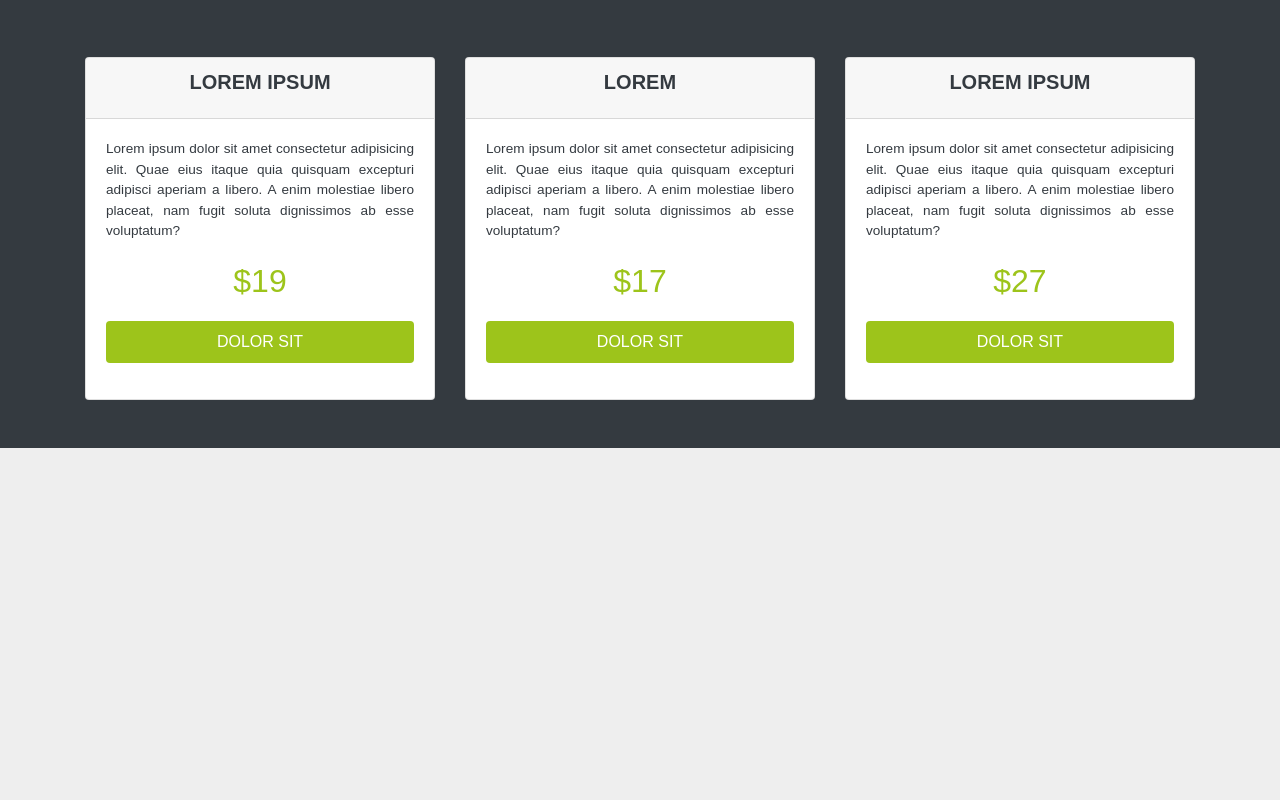
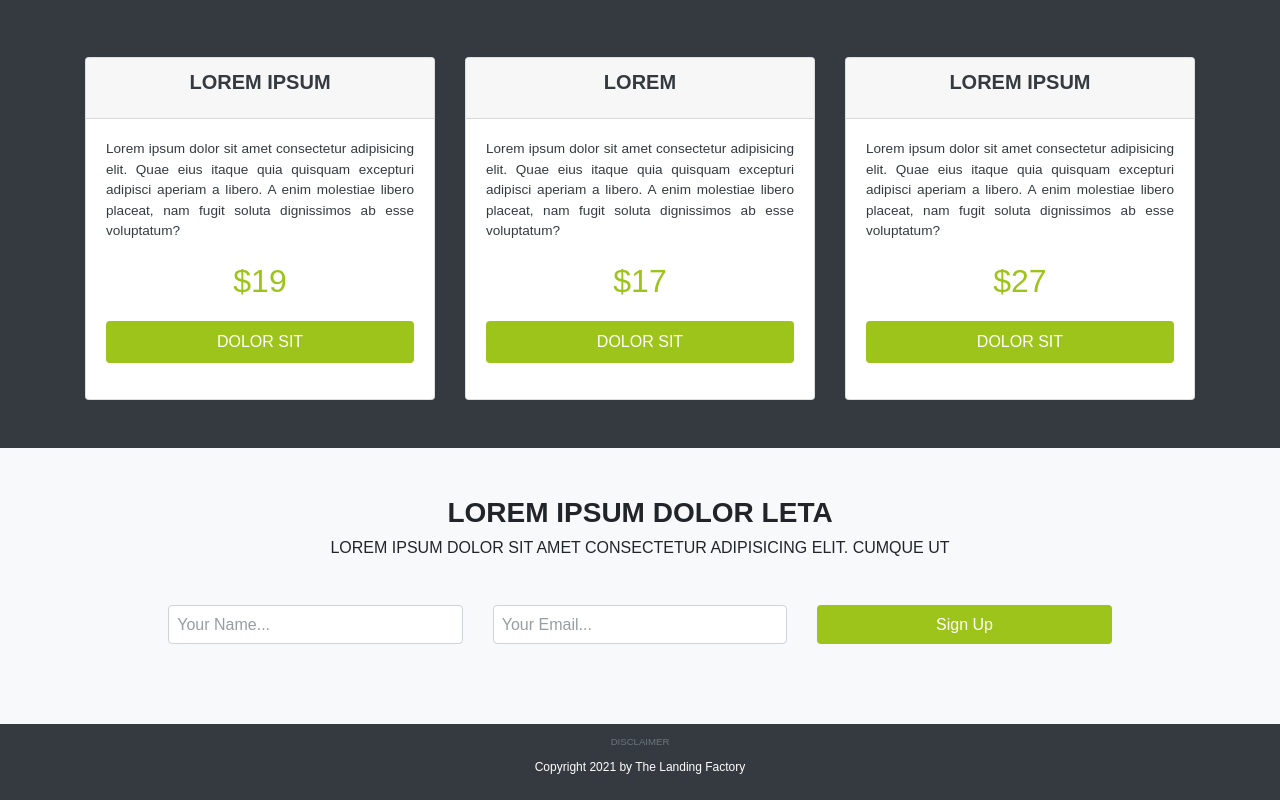
Before and after one commit to etanami/selar-sales-template, a plain HTML site: page index.html in a window 1280 px wide. Shown: the part 1772-2572 px from the top of the page. Before the commit the page ends 2220 px from the top, so only its background shows below. Drawn offline with nearby package versions, Linux system fonts and the light colour scheme; files whose address does not match are found by name.

Commit message:
add: subscribe section and footer

```diff
--- a/css/custom.css
+++ b/css/custom.css
@@ -1,6 +1,12 @@
 body {
   font-family: 'proxima-nova-1', 'proxima-nova-2', 'Arimo', Helvetica,
     sans-serif;
+}
+
+@media (min-width: 992px) {
+  .w-lg-85 {
+    width: 85%;
+  }
 }
 
 #page-header {
@@ -14,7 +20,8 @@ body {
 }
 
 .purchase,
-.purchase-link {
+.purchase-link,
+.sign-up {
   background-color: #9dc41b;
 }
 
@@ -38,7 +45,8 @@ body {
 .review-header,
 .author-header,
 .packages-header,
-.card-title {
+.card-title,
+.subscribe-header {
   font-stretch: ultra-condensed;
   text-transform: uppercase;
 }
@@ -69,3 +77,7 @@ body {
   color: #9dc41b;
   font-size: 2rem;
 }
+
+.footer-text {
+  font-size: 0.75rem;
+}
--- a/index.html
+++ b/index.html
@@ -308,6 +308,58 @@
         </div>
       </div>
     </section>
+
+    <!-- SUBSCRIBE SECTION -->
+    <section id="subscribe" class="bg-light py-5">
+      <div class="container">
+        <div class="subscribe-header text-center mb-5">
+          <h3 class="font-weight-bold">Lorem ipsum dolor leta</h3>
+          <h6 class="">
+            Lorem ipsum dolor sit amet consectetur adipisicing elit. cumque ut
+          </h6>
+        </div>
+        <form class="w-lg-85 mx-auto mt-4">
+          <div class="row">
+            <div class="form-group col-md-4 mb-3">
+              <input
+                name="input1"
+                type="text"
+                placeholder="Your Name..."
+                class="form-control"
+                required
+              />
+            </div>
+            <div class="form-group col-md-4 mb-3">
+              <input
+                name="input2"
+                type="email"
+                placeholder="Your Email..."
+                class="form-control"
+                required
+              />
+            </div>
+            <div class="form-group col-md-4 mb-3">
+              <button
+                type="submit"
+                class="btn btn-block text-white sign-up mb-3"
+              >
+                Sign Up
+              </button>
+            </div>
+          </div>
+        </form>
+      </div>
+    </section>
+
+    <!-- FOOTER SECTION -->
+    <section id="main-footer" class="py-2 bg-dark">
+      <div class="container">
+        <div class="footer-text text-center">
+          <small class="text-muted">DISCLAIMER</small>
+          <p class="text-white mt-2">Copyright 2021 by The Landing Factory</p>
+        </div>
+      </div>
+    </section>
     <!-- Bootstrap core JavaScript
     ================================================== -->
     <!-- Placed at the end of the document so the pages load faster -->
```
